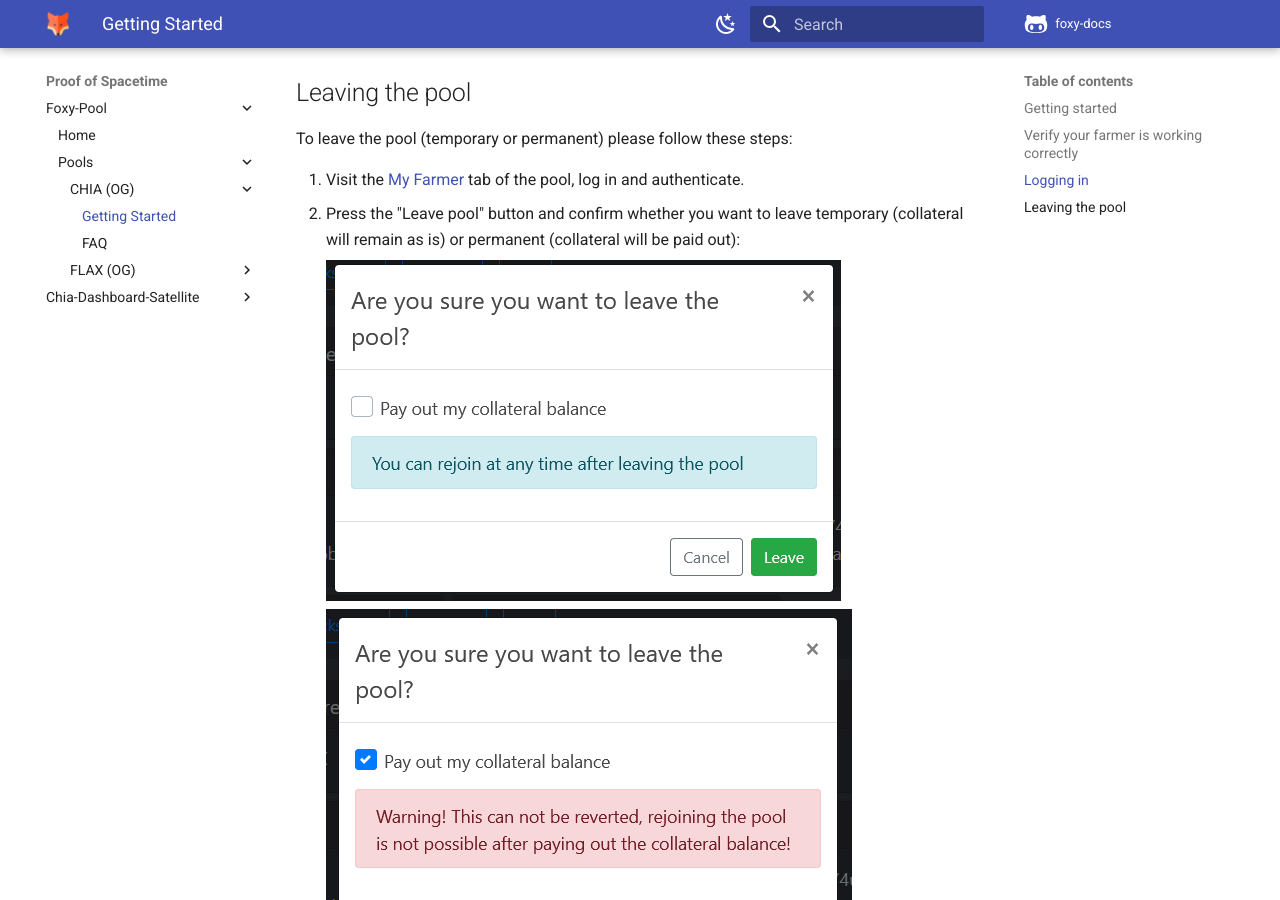
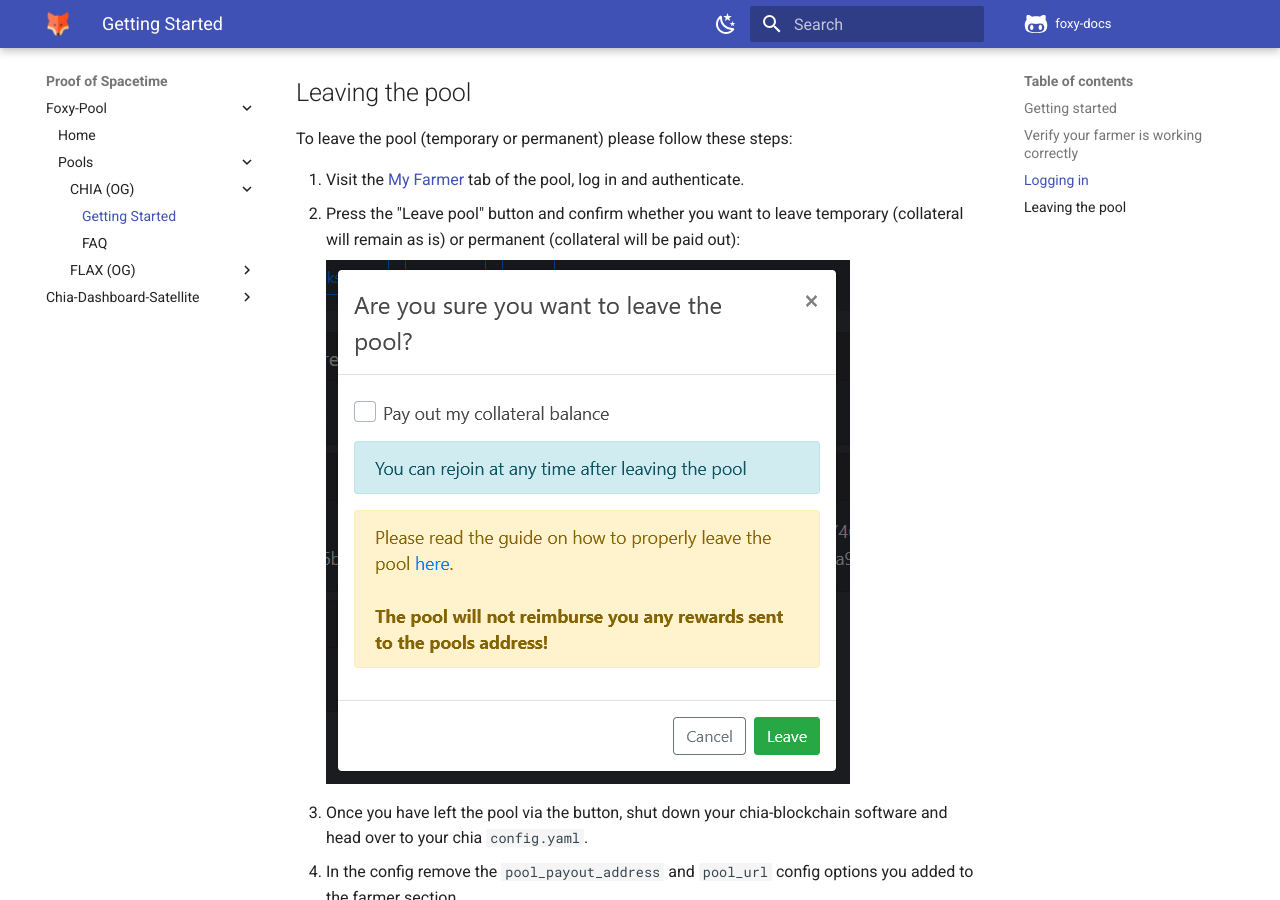
Before and after one commit to foxypool/docs, an MkDocs documentation site: the page built from docs/proof-of-spacetime/foxy-pool/pools/chia-og/getting-started.md, in a window 1280 px wide and 900 px high, scrolled down 1936 px. Built offline with MkDocs 1.6.1 and Material for MkDocs 9.7.7, drawn with Linux system fonts in a browser that asks for light colours; comment, search, counter and statistics services are not loaded.

Commit message:
Update leave pool modal screen

```diff
--- a/docs/proof-of-spacetime/foxy-pool/pools/chia-og/getting-started.md
+++ b/docs/proof-of-spacetime/foxy-pool/pools/chia-og/getting-started.md
@@ -63,8 +63,7 @@
 1. Visit the [My Farmer](https://chia-og.foxypool.io/my-farmer) tab of the pool, log in and authenticate.
 2. Press the "Leave pool" button and confirm whether you want to leave temporary (collateral will remain as is) or permanent (collateral will be paid out):
 
-    ![temp leave](../../../../assets/img/getting-started/temp-leave-chia-pool.png){: loading=lazy }
-    ![perm leave](../../../../assets/img/getting-started/perm-leave-chia-pool.png){: loading=lazy }
+    ![leave pool](../../../../assets/img/getting-started/leave-chia-pool.png){: loading=lazy }
 
 3. Once you have left the pool via the button, shut down your chia-blockchain software and head over to your chia `config.yaml`.
 4. In the config remove the `pool_payout_address` and `pool_url` config options you added to the farmer section.
```
Also changed, not shown: docs/proof-of-spacetime/foxy-pool/pools/flax-og/getting-started.md (+1 -2 lines), docs/assets/img/getting-started/leave-chia-pool.png (added), docs/assets/img/getting-started/perm-leave-chia-pool.png (deleted), docs/assets/img/getting-started/temp-leave-chia-pool.png (deleted).
